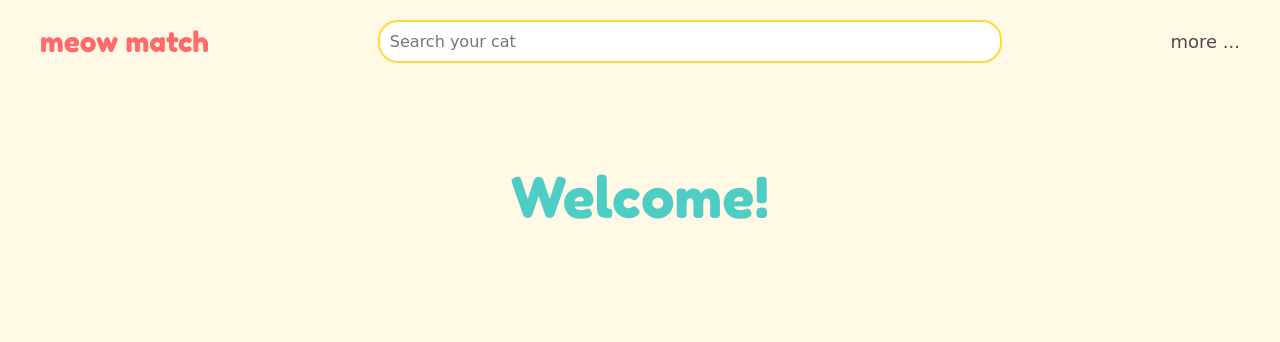
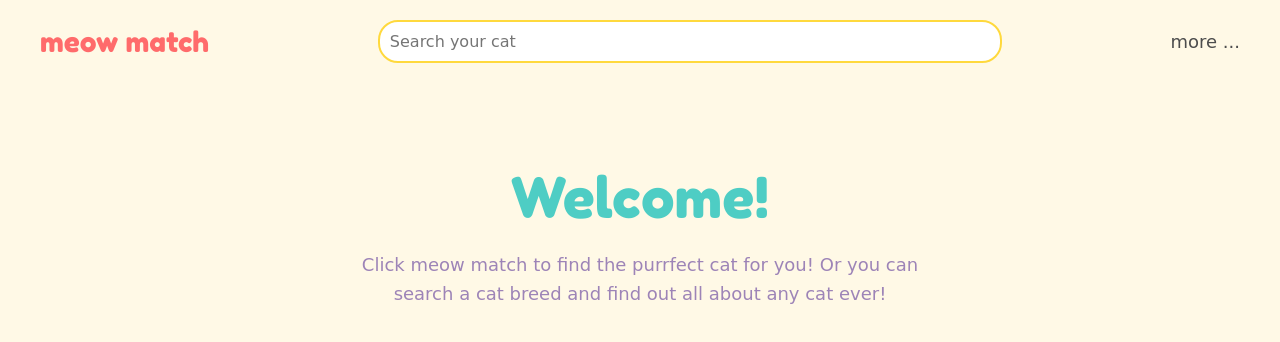
Before and after one commit to eeveeGPT/Paw2pawWebsiteForCats, a plain HTML site: page index.html in a window 1280 px wide. Drawn offline with Linux system fonts and the light colour scheme; a web font is replaced by a local one.

Commit message:
Update index.html
Updated wordings in purple

```diff
--- a/index.html
+++ b/index.html
@@ -50,6 +50,14 @@
             margin-top: 100px;
             color: #4ECDC4;
         }
+        .instructions {
+            text-align: center;
+            font-size: 18px;
+            color: #9D84B7;  /* Nice light purple color */
+            max-width: 600px;
+            margin: 20px auto;
+            line-height: 1.6;
+        }
     </style>
 </head>
 <body>
@@ -60,6 +68,9 @@
             <div class="menu">more ...</div>
         </header>
         <div class="welcome">Welcome!</div>
+        <div class="instructions">
+            Click meow match to find the purrfect cat for you! Or you can search a cat breed and find out all about any cat ever!
+        </div>
     </div>
 </body>
 </html>
```
